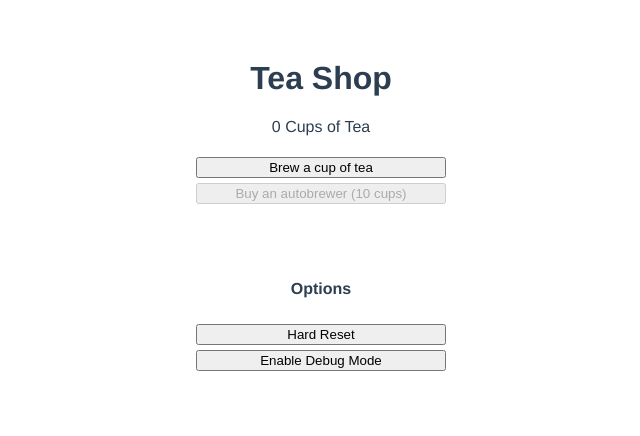
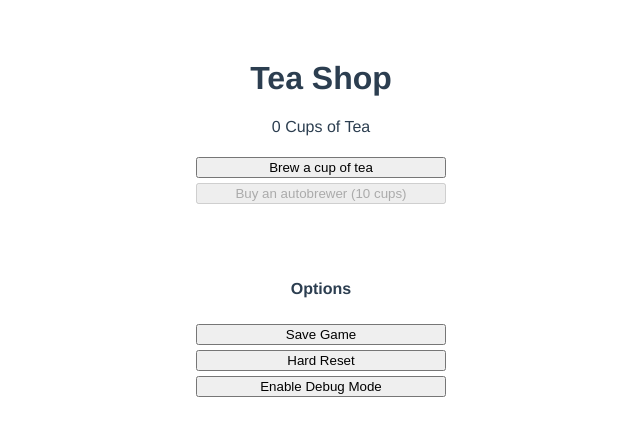
Before and after one commit to connorshea/teashop, a Vue app: page / in a window 1280 px wide. Shown: the top 436 px of the page, without its empty margins (319-959 px from the left). Built offline with nearby package versions, Linux system fonts and the light colour scheme.

Commit message:
Rename component to TeaShop, add a button to manually save.
And fix autosave now that we have a higher tick rate.

```diff
--- a/src/App.vue
+++ b/src/App.vue
@@ -1,11 +1,11 @@
 <script setup lang="ts">
   // This starter template is using Vue 3 <script setup> SFCs
   // Check out https://v3.vuejs.org/api/sfc-script-setup.html#sfc-script-setup
-  import IdleGame from './components/IdleGame.vue';
+  import TeaShop from './components/TeaShop.vue';
 </script>
 
 <template>
-  <IdleGame />
+  <TeaShop />
 </template>
 
 <style>
--- a/src/components/IdleGame.vue
+++ b/src/components/TeaShop.vue
@@ -9,6 +9,7 @@ export default defineComponent({
     const cupsOfTea = computed(() => store.state.cupsOfTea);
     const roundedCupsOfTea = computed(() => Math.round(store.state.cupsOfTea));
     const autobrewerCount = computed(() => store.state.purchasables.autobrewer.count);
+
     const brewTea = () => store.dispatch('brewTea');
 
     const autobrewerCost = computed(() => store.state.purchasables.autobrewer.price);
@@ -29,6 +30,7 @@ export default defineComponent({
 
     const debugMode = computed(() => store.state.debugMode);
     const toggleDebugMode = () => store.commit('toggleDebugMode');
+    const saveGame = () => store.commit('triggerSave');
 
     // This probably won't scale later. YOLO.
     setInterval(updateGameState, TICK_RATE);
@@ -42,7 +44,8 @@ export default defineComponent({
       buyAutobrewer,
       hardResetGame,
       debugMode,
-      toggleDebugMode
+      toggleDebugMode,
+      saveGame
     };
   },
 });
@@ -69,6 +72,9 @@ export default defineComponent({
   <div>
     <h4>Options</h4>
     <div class="buttons">
+      <button type="button" @click="saveGame">
+        Save Game
+      </button>
       <button type="button" @click="hardResetGame">
         Hard Reset
       </button>
--- a/src/store.ts
+++ b/src/store.ts
@@ -83,11 +83,10 @@ export const store: Store<State> = createStore({
   actions: {
     tick(context) {
       context.commit('tick');
-      // TODO: Make the tick rate less than a second and modify/call autobrew accordingly.
       context.dispatch('autobrew');
 
       // Save every 30 seconds.
-      if (context.state.tick % 30 === 0) {
+      if (context.state.tick % (TICKS_PER_SECOND * 30) === 0) {
         context.commit('triggerSave');
       }
     },
@@ -99,6 +98,7 @@ export const store: Store<State> = createStore({
       context.commit('increasePrice', 'autobrewer');
       context.commit('buyAutobrewer');
     },
+    // Brew based on the number of autobrewers we have, divided by the number of ticks that occur per second.
     autobrew(context) {
       context.commit('brewTea', context.state.purchasables.autobrewer.count / TICKS_PER_SECOND);
     }
```
